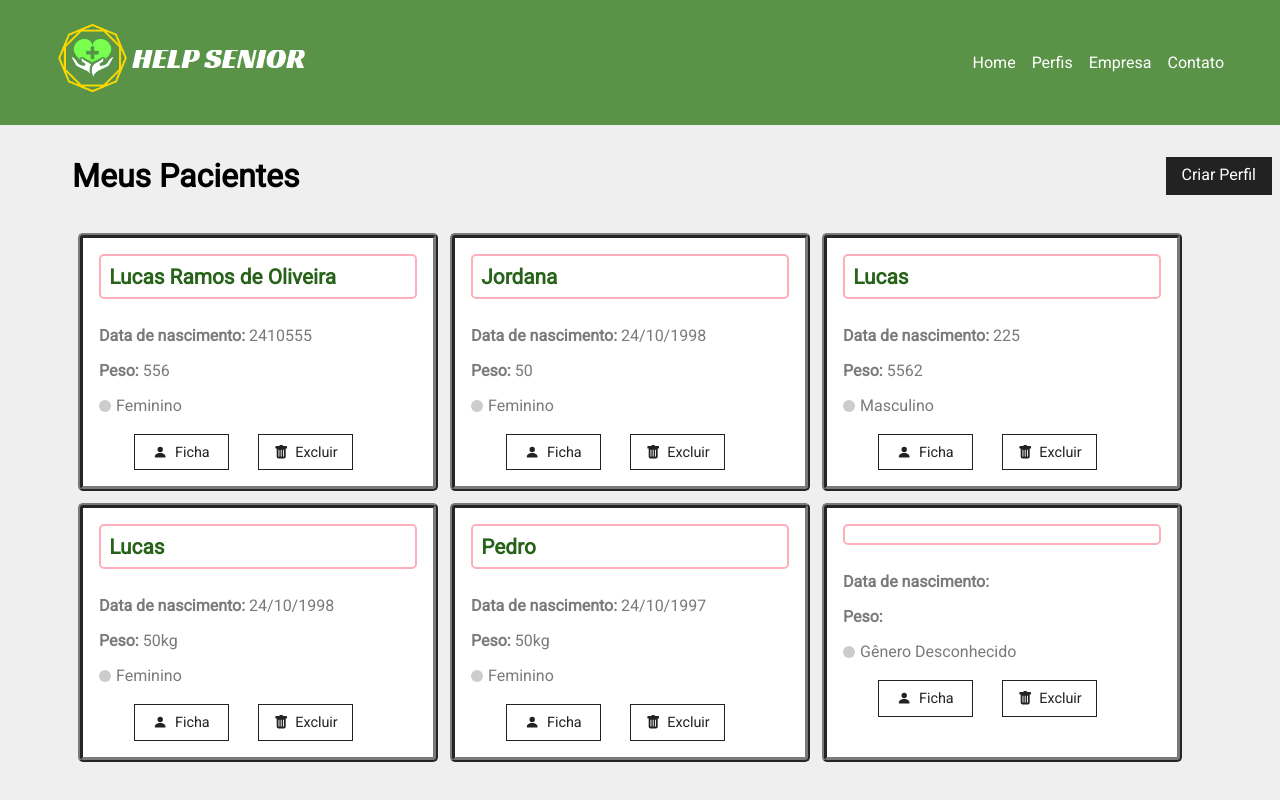
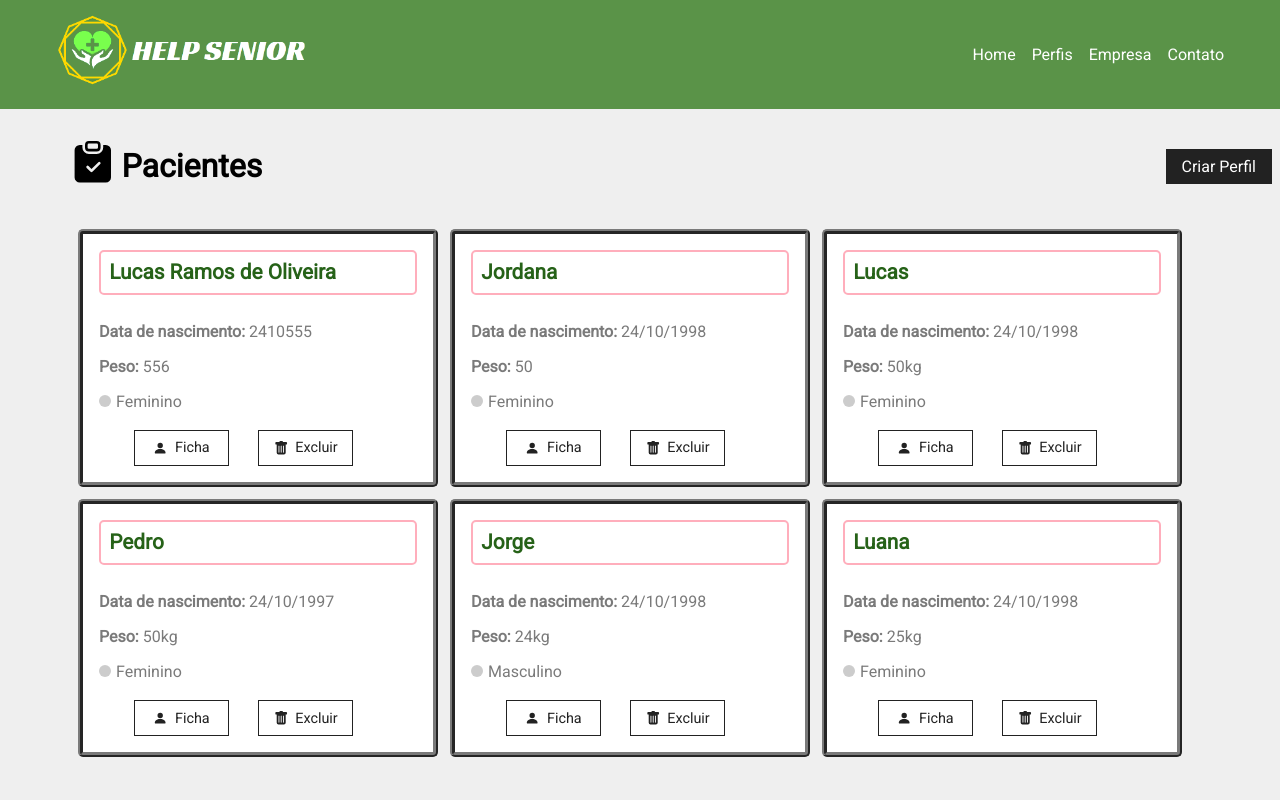
Before and after one commit to lucas-raamos/helpsenior, a React (Create React App) app: page /perfis in a window 1280 px wide. Shown: the top 800 px of the page. Built offline with nearby package versions, Linux system fonts and the light colour scheme; data requests are answered from the project's data file.

Commit message:
:art: Pequenos ajustes layout
Pequenos ajustes layout

```diff
--- a/db.json
+++ b/db.json
@@ -26,18 +26,6 @@
     },
     {
       "name": "Lucas",
-      "date": "225",
-      "peso": "5562",
-      "genero": {
-        "id": "2",
-        "name": "Masculino"
-      },
-      "helpsenior": 0,
-      "services": [],
-      "id": 3
-    },
-    {
-      "name": "Lucas",
       "date": "24/10/1998",
       "peso": "50kg",
       "genero": {
@@ -61,9 +49,28 @@
       "id": 6
     },
     {
+      "name": "Jorge",
+      "date": "24/10/1998",
+      "peso": "24kg",
+      "genero": {
+        "id": "2",
+        "name": "Masculino"
+      },
       "helpsenior": 0,
       "services": [],
-      "id": 7
+      "id": 8
+    },
+    {
+      "name": "Luana",
+      "date": "24/10/1998",
+      "peso": "25kg",
+      "genero": {
+        "id": "1",
+        "name": "Feminino"
+      },
+      "helpsenior": 0,
+      "services": [],
+      "id": 9
     }
   ],
   "generos": [
--- a/public/index.html
+++ b/public/index.html
@@ -29,6 +29,9 @@
     <!--Google Fonts - Roboto -->
     <link rel="preconnect" href="https://fonts.googleapis.com">
 <link rel="preconnect" href="https://fonts.gstatic.com" crossorigin>
+<link rel="preconnect" href="https://fonts.googleapis.com">
+<link rel="preconnect" href="https://fonts.gstatic.com" crossorigin>
+<link href="https://fonts.googleapis.com/css2?family=Bebas+Neue&display=swap" rel="stylesheet">
 <link
 href="https://fonts.googleapis.com/css2?family=Open+Sans:ital,wght@0,300;0,400;0,500;0,600;0,700;0,800;1,300;1,400;1,500;1,600;1,700;1,800&family=Roboto:ital,wght@0,400;1,300&display=swap"
 rel="stylesheet">
--- a/src/components/layout/Navbar.module.css
+++ b/src/components/layout/Navbar.module.css
@@ -2,7 +2,7 @@
     display: flex;
     justify-content:  space-between;
     background-color:  #5a9348;
-    padding: 1em;
+    padding: 0.5em;
 
 
 }
--- a/src/components/pages/Home.module.css
+++ b/src/components/pages/Home.module.css
@@ -9,9 +9,9 @@
 
 }
 .home_container h1{
-    font-size: 2.5em;
+    font-size: 3.5em;
     margin-bottom: .5em;
-
+    font-family: Bebas Neue;
 
 
 }
@@ -19,6 +19,8 @@
     color: #266218;
     padding: 0 .2em;
     background-color: #222;
+    font-family: Bebas Neue;
+
 
 
 }
--- a/src/components/pages/Perfis.js
+++ b/src/components/pages/Perfis.js
@@ -6,6 +6,7 @@ import Loading from "../layout/Loading"
 import LinkButton from '../layout/LinkButton'
 import PerfilCard from "../Perfil/PerfilCard"
 import styles from './Perfis.module.css'
+import { BsClipboardCheckFill } from 'react-icons/bs';
 
 function Perfis() {
     const [perfis, setPerfis] = useState([])
@@ -54,7 +55,12 @@ function Perfis() {
     return (
         <div className={styles.perfil_container}>
             <div className={styles.title_container}>
-                <h1>Meus Pacientes</h1>
+                <h1 className={styles.title}>
+                    <span className={styles.icon}>
+                        <BsClipboardCheckFill size="1.3em" />
+                    </span>
+                    Pacientes
+                </h1>
                 <LinkButton to='/newperfil' text='Criar Perfil' />
             </div>
             {message && <Message type="success" msg={message} />}
--- a/src/components/pages/Perfis.module.css
+++ b/src/components/pages/Perfis.module.css
@@ -1,3 +1,4 @@
+/* Perfis.module.css */
 .perfil_container {
   padding: 2em;
 }
@@ -5,5 +6,15 @@
 .title_container {
   display: flex;
   justify-content: space-between;
+  align-items: center; /* Adicione isso para centralizar verticalmente */
   margin-bottom: 2em;
 }
+
+.title {
+  display: flex;
+  align-items: center;
+}
+
+.icon {
+  margin-right: 8px;
+}
```
Also changed, not shown: src/App.js (line endings or trailing spaces). Lines whose indentation alone changed are shown as unchanged.
